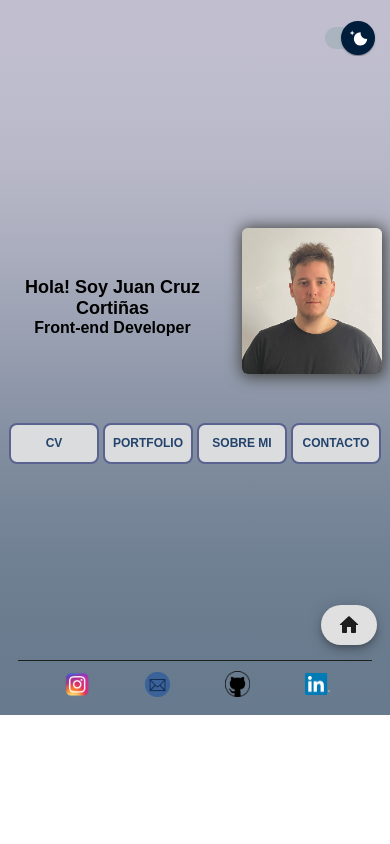
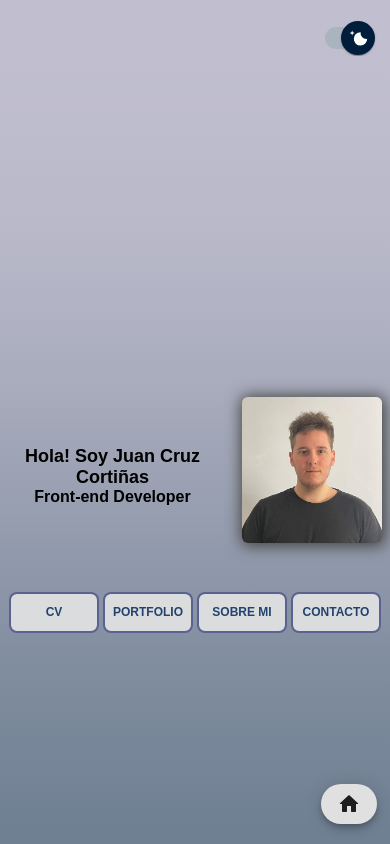
Before and after one commit to Jcruzcorti/newportfolio, a React (Create React App) app: page / in a window 390 px wide. Shown: the top 844 px of the page. Built offline with nearby package versions, Linux system fonts and the light colour scheme; a web font is replaced by a local one.

Commit message:
modification of the screen height of the Presentation component in mobile version

```diff
--- a/src/components/presentation/presentation.css
+++ b/src/components/presentation/presentation.css
@@ -41,7 +41,6 @@ h2{
         flex-direction: column;
         align-items: center;
         justify-content: center;
-        min-height: 60vh;
         gap: 15px;
 
     }
```
